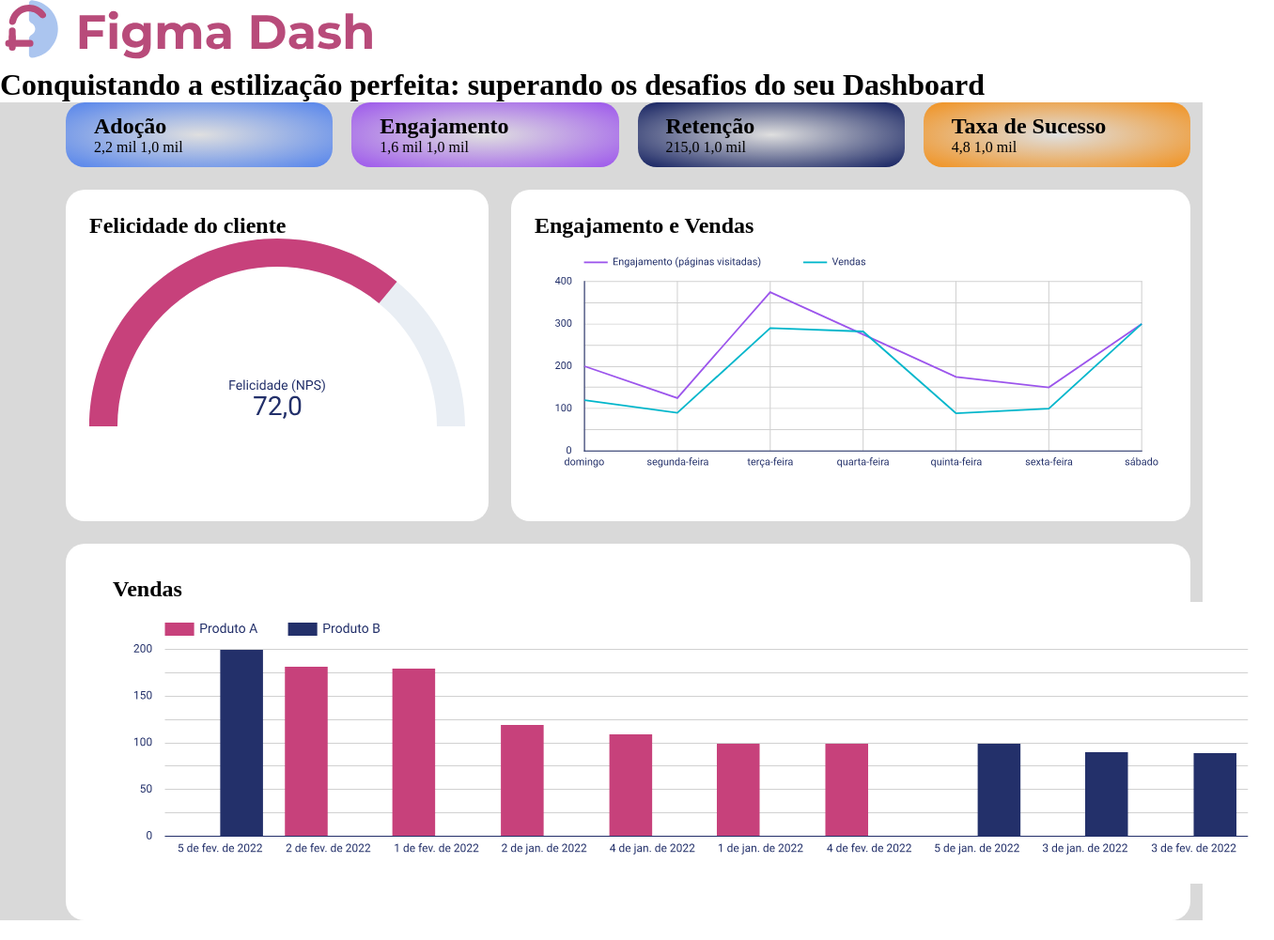
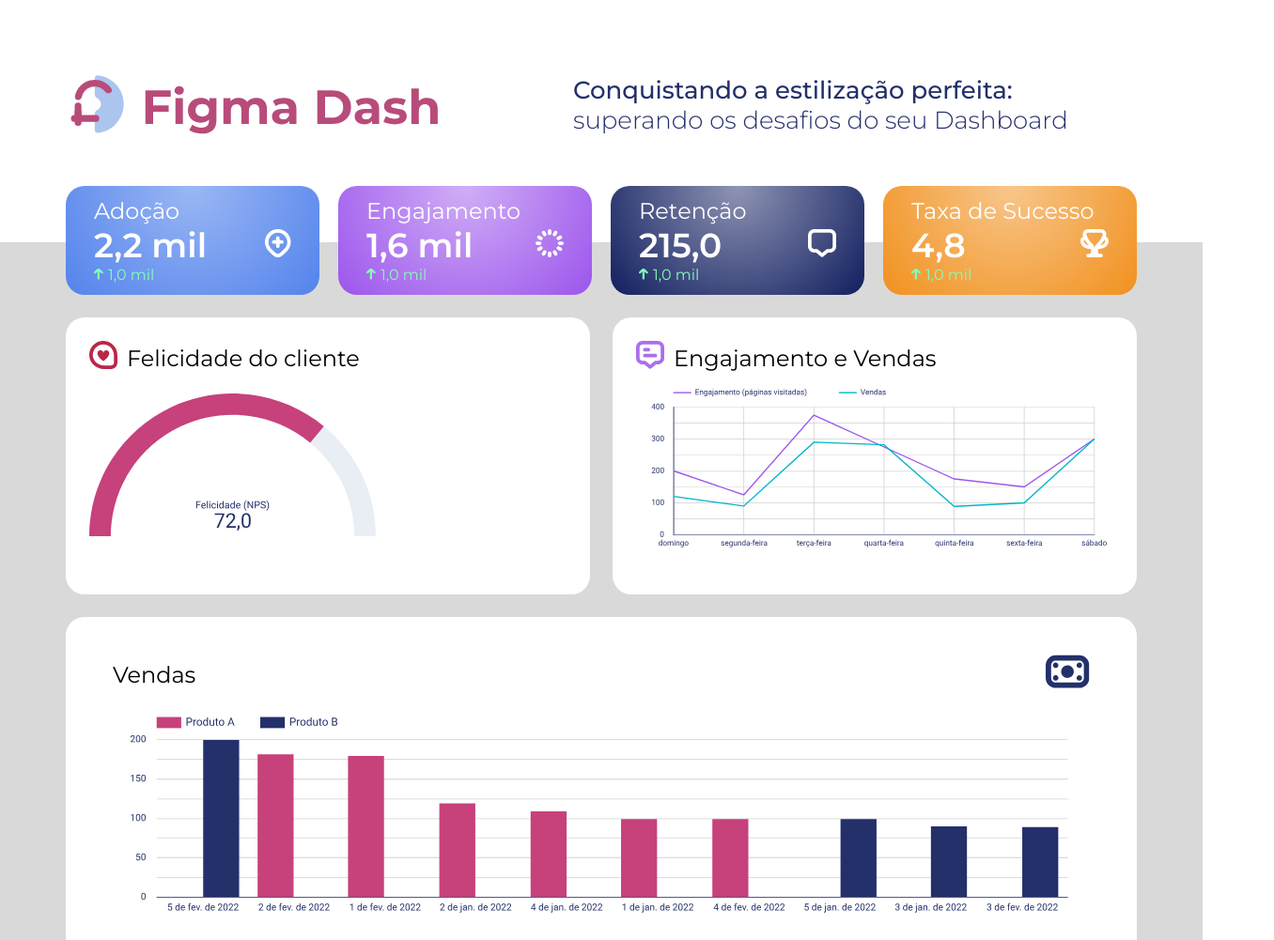
Before and after one commit to RlucasDev/AulaGridCSS, a plain HTML site: page exercicio.html in a window 1280 px wide. Shown: the top 1001 px of the page at 94% size, 1356 px wide, since content can reach past the window. Before the commit the page ends 980 px from the top, so only its background shows below. Drawn offline with Linux system fonts and the light colour scheme.

Commit message:
ajuste final

```diff
--- a/exercicio.css
+++ b/exercicio.css
@@ -4,47 +4,114 @@
     outline: 0;
     border: 0;
     box-sizing: border-box;
+    font-family: "Montserrat", sans-serif;
 }
+header{
+    position: relative;
+    z-index: 1;
+    display: flex;
+    justify-content: space-between;
+    padding: 80px 70px 110px;
+    background-color: #fff;
+}
+
+header h1 {
+    font-weight: 300;
+    color:#23306A;
+    font-size: 26px;
+    width: 600px;
+}
+
+header h1 > span {
+    font-weight: 500;
+}
+
 main{
+    margin-top: -60px;
     background-color: #d9d9d9;
     display: grid;
     gap: 24px;
     grid-template-columns: 1fr 1fr;
-    grid-template-rows: repeat( 100px, 1fr, 1fr);
+    grid-template-rows: repeat( 100px, 400px, 1fr);
     padding: 0 70px;
 }
 section {
     background-color:#fff;
     border-radius: 20px;
 }
+section img {
+    width: 100%;
+}
+
+section h1 {
+    font-size: 24px;
+    font-weight: 400;
+}
+
 .section-metricas{
     background-color: transparent;
     display: grid;
     grid-template-columns: repeat(4, 1fr);
     gap: 20px;
+    color: #fff;
 }
 
 .section-metricas > div {
     padding: 12px 30px;
     border-radius: 20px;
+    z-index: 2;
 }
 
 .div-metricas1{
-    background: radial-gradient(#ffffff2a,#5383EC);
+    background: radial-gradient(circle at top center, #9bb7f4,#5383EC);
 }
 
 .div-metricas2{
-    background: radial-gradient( #ffffff2a,#9C55EC);
+    background: radial-gradient(circle at top center, #d0aef6,#9C55EC);
 }
 
 .div-metricas3{
-    background: radial-gradient(#ffffff2a,#111E5F);
+    background: radial-gradient(circle at top center, #8f95b4,#111E5F);
 }
 
 .div-metricas4{
-    background: radial-gradient( #ffffff2a, #F1911E);
+    background: radial-gradient(circle at top center, #f8c68b, #F1911E);
 }
 
+.metrica-span1 {
+    font-size: 36px;
+    font-weight: 600;
+    display: block;
+}
+
+.metrica-span2 {
+    color: #82FFB7;
+}
+
+.metrica-span2::before {
+    content: url(./assets/setinha.svg);
+    margin-right: 5px;
+}
+
+.adocao, .retencao, .engajamento, .sucesso, .section-vendas h1 {
+   display: flex;
+   justify-content: space-between;
+}
+
+.adocao::after {
+    content:url(assets/icn4.svg) ;
+}
+.retencao::after {
+    content:url(./assets/icn3.png);
+}
+
+.engajamento::after {
+    content:url(assets/icn1.svg);
+}
+
+.sucesso::after{
+    content:url(assets/icn2.svg);
+}
 .section-metricas, .section-vendas{
     grid-column: span 2;
 }
@@ -61,6 +128,27 @@ section {
     text-align: left;
 }
 
+.section-satisfacao img {
+    width: 60%;
+    margin-top: 20px;
+}
+
 .section-vendas{
     padding: 35px 50px;
 }
+
+.section-engajamento h1, .section-satisfacao h1, .section-vendas h1{
+    display: flex;
+    align-items: center;
+    gap: 10px;
+}
+
+.section-engajamento h1::before {
+    content: url(./assets/inc6.svg);
+}
+.section-satisfacao h1::before{
+    content: url(./assets/icn5.svg);
+}
+.section-vendas h1::after{
+    content: url(./assets/fi-br-money.svg);
+}
--- a/exercicio.html
+++ b/exercicio.html
@@ -5,6 +5,9 @@
     <meta name="viewport" content="width=device-width, initial-scale=1.0">
     <link rel="stylesheet" href="exercicio.css">
     <title>Figma Dash</title>
+    <link rel="preconnect" href="https://fonts.googleapis.com">
+    <link rel="preconnect" href="https://fonts.gstatic.com" crossorigin>
+    <link href="https://fonts.googleapis.com/css2?family=Montserrat:ital,wght@0,100..900;1,100..900&display=swap" rel="stylesheet">
 </head>
 <body>
     <header>
@@ -15,23 +18,23 @@
         <section class="section-metricas">
         <div class="div-metricas1">
             <h1>Adoção</h1>
-            <span>2,2 mil</span>
-            <span>1,0 mil</span>
+            <span class="metrica-span1 adocao">2,2 mil</span>
+            <span class="metrica-span2">1,0 mil</span>
         </div>
         <div  class="div-metricas2">
             <h1>Engajamento</h1>
-            <span>1,6 mil</span>
-            <span>1,0 mil</span>
+            <span class="metrica-span1 engajamento">1,6 mil</span>
+            <span class="metrica-span2">1,0 mil</span>
         </div>
         <div class="div-metricas3">
             <h1>Retenção</h1>
-            <span>215,0</span>
-            <span>1,0 mil</span>
+            <span class="metrica-span1 retencao">215,0</span>
+            <span class="metrica-span2">1,0 mil</span>
         </div>
         <div  class="div-metricas4">
             <h1>Taxa de Sucesso</h1>
-            <span>4,8</span>
-            <span>1,0 mil</span>
+            <span class="metrica-span1 sucesso">4,8</span>
+            <span class="metrica-span2">1,0 mil</span>
         </div>
         </section>
         <section class="section-satisfacao">
```
Also changed, not shown: assets/setinha.svg (added).
